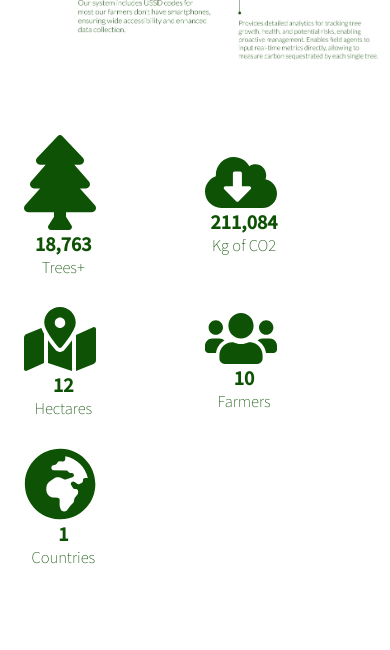
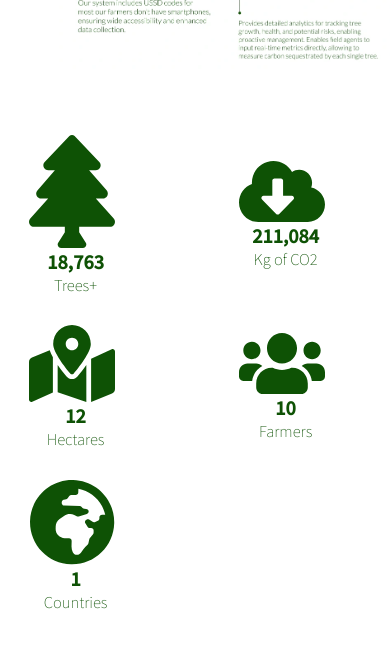
Before and after one commit to mukhutar/GAARA, a React (Vite) app in the folder GAARA/: page / in a window 390 px wide. Shown: the part 1020-1670 px from the top of the page. Built offline with nearby package versions, Linux system fonts and the light colour scheme; a web font is replaced by a local one.

Commit message:
new commit

```diff
--- a/GAARA/src/components/page1/anime/Anime.scss
+++ b/GAARA/src/components/page1/anime/Anime.scss
@@ -64,9 +64,10 @@
       display: grid;
       grid-template-columns: repeat(2,1fr);
       grid-gap:30px;
-      margin-right: 15%;
+      margin-right: 0%;
       flex-direction: column;
       margin-bottom: -50%;
+
     }
 
     .plant_img{
--- a/GAARA/src/components/page6/Section6D/Section6D.scss
+++ b/GAARA/src/components/page6/Section6D/Section6D.scss
@@ -117,6 +117,7 @@
         @include mobile{
             display: flex;
             flex-direction: column;
+            margin: auto;
 
 
         }
@@ -128,7 +129,7 @@
             @include mobile{
                 right: 0;
                 bottom: 0;
-                 left: 10em;
+                 left: 0em;
 
             }
         }
@@ -161,7 +162,7 @@
                 bottom: 0;
                 margin: auto;
                 top: 2em;
-                left: 6.5em;
+                left: 0em;
                 max-width: 302px;
 
 
```
